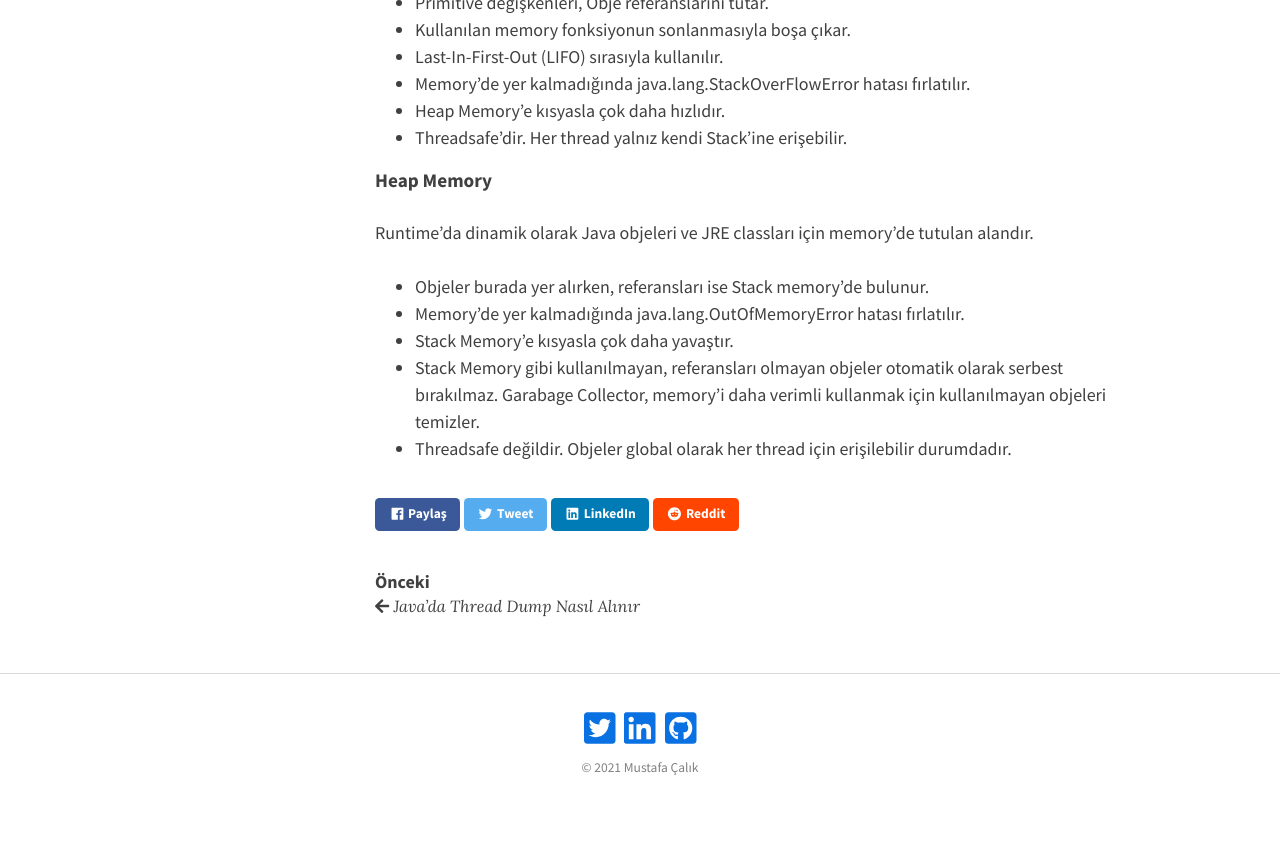
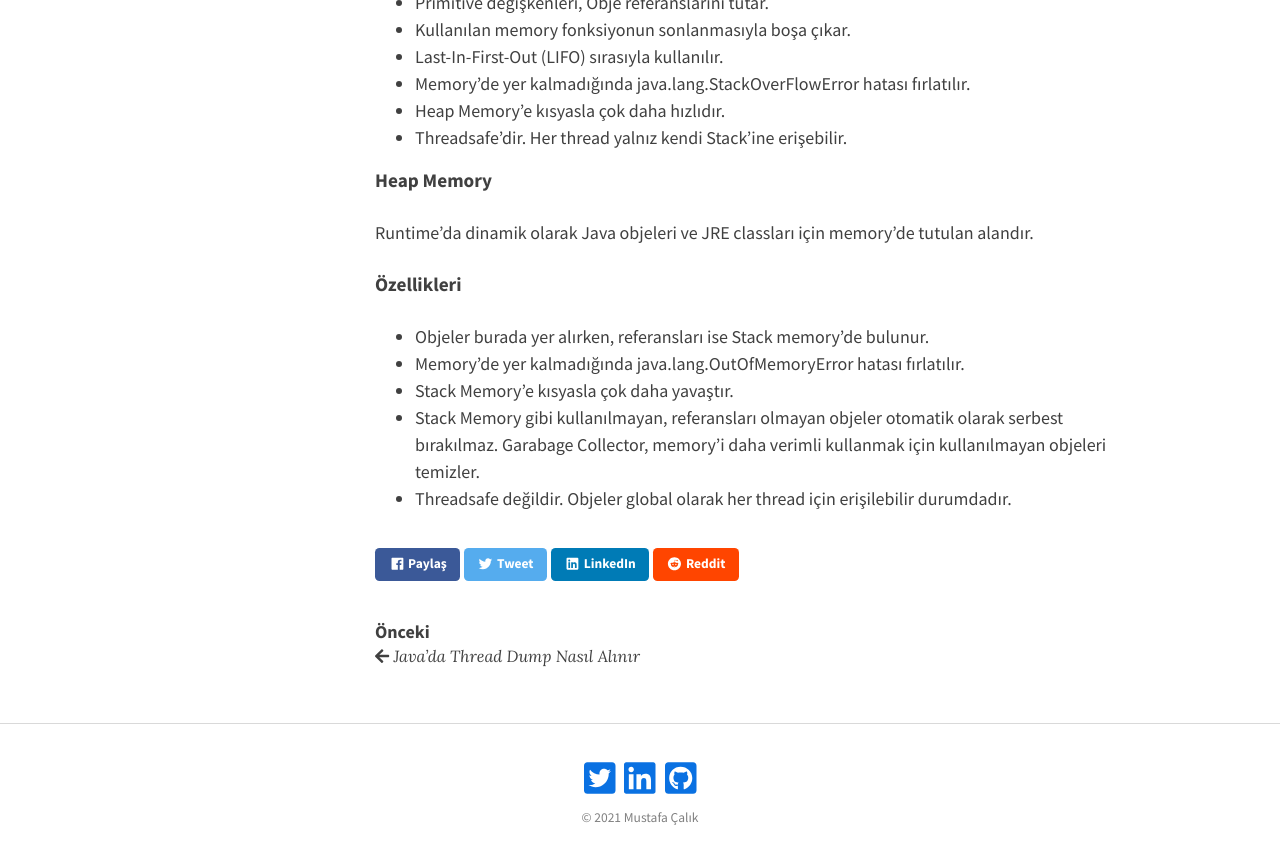
Before and after one commit to mustafacalik/mustafacalik.github.io, a Jekyll site: the page built from _posts/2022-08-02-Java-Stack-Heap-Memory.md, in a window 1280 px wide and 900 px high, scrolled down 1254 px. Shown: the top 864 px of the window. Built offline with Jekyll 4.4.1, drawn with Linux system fonts in a browser that asks for light colours; nearby versions of some CDN libraries; comment, search, counter and statistics services are not loaded.

Commit message:
stack-heap

```diff
--- a/_posts/2022-08-02-Java-Stack-Heap-Memory.md
+++ b/_posts/2022-08-02-Java-Stack-Heap-Memory.md
@@ -35,6 +35,8 @@ Java'da uygulama için ayrılan Stack memory alanı, Heap memory'e kıyasla çok
 #### Heap Memory
 Runtime'da dinamik olarak Java objeleri ve JRE classları için memory'de tutulan alandır.
 
+#### Özellikleri
+
 * Objeler burada yer alırken, referansları ise Stack memory'de bulunur.
 * Memory'de yer kalmadığında java.lang.OutOfMemoryError hatası fırlatılır.
 * Stack Memory'e kısyasla çok daha yavaştır.
```
